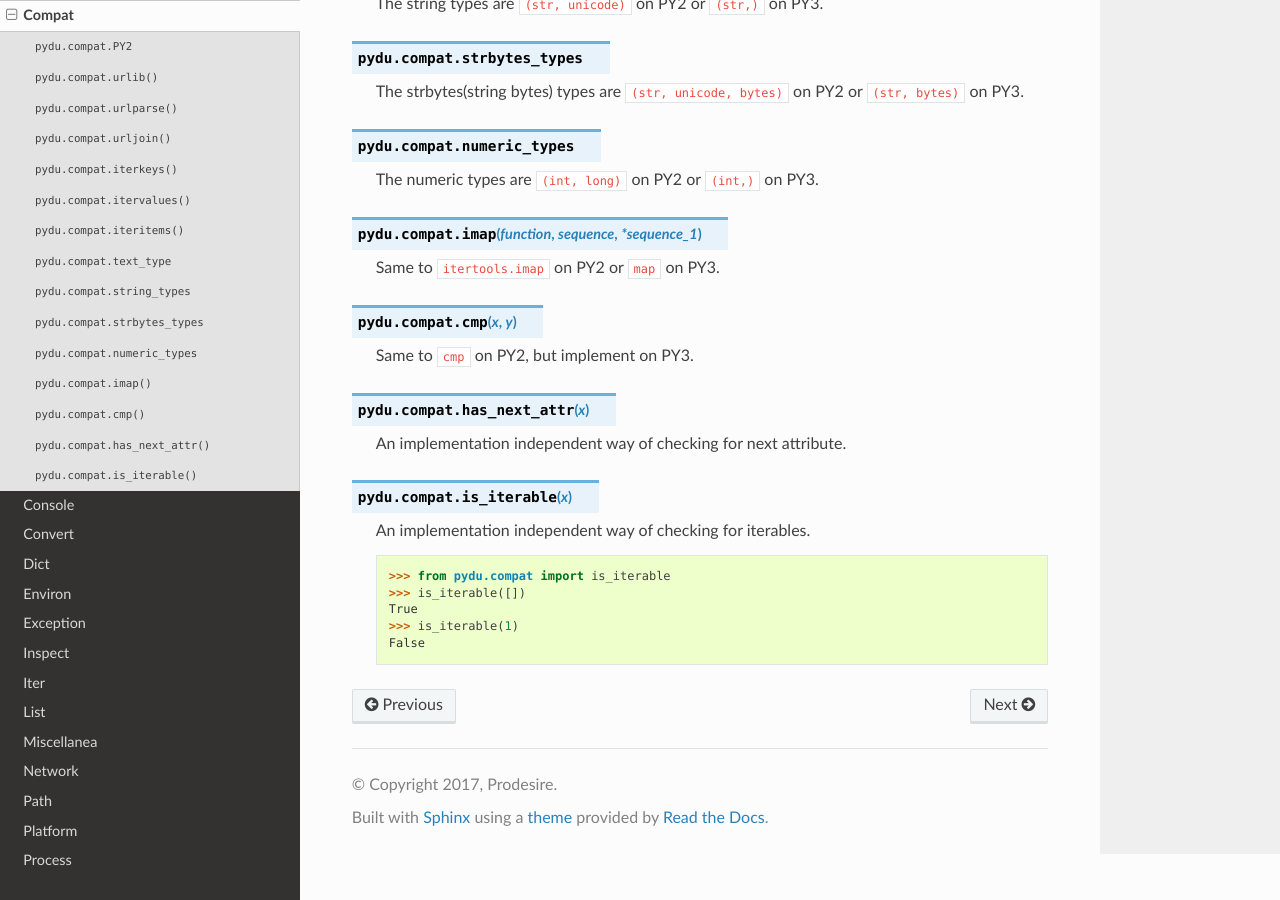
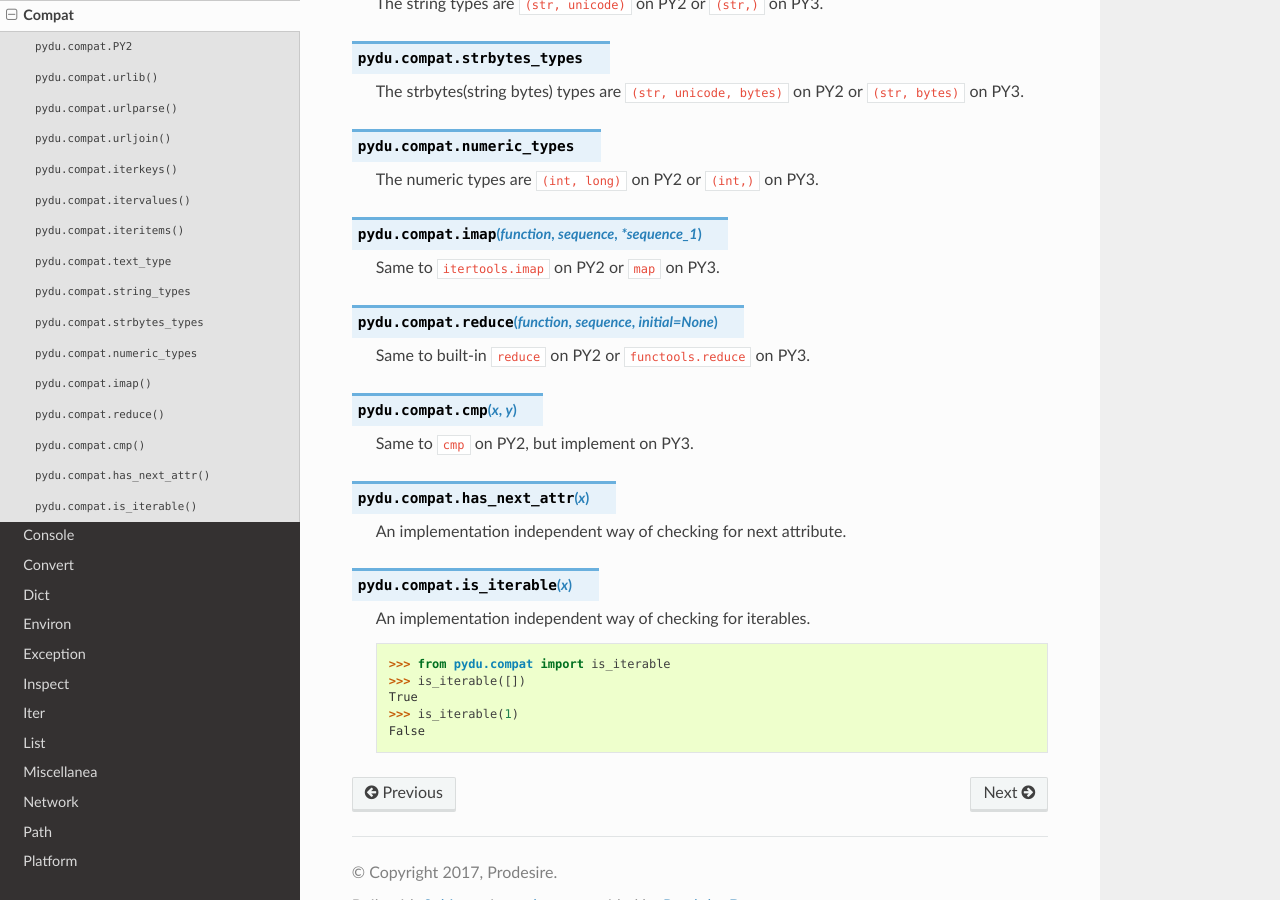
Before and after one commit to flaggo/pydu, a Sphinx documentation site: the page built from docs/compat.rst, in a window 1280 px wide and 900 px high, scrolled down 907 px. Built offline with Sphinx 7.4.7 and the Read the Docs theme 2.0.0, drawn with Linux system fonts in a browser that asks for light colours.

Commit message:
add doc for compat.reduce

```diff
--- a/docs/compat.rst
+++ b/docs/compat.rst
@@ -60,6 +60,11 @@ Compat
     Same to ``itertools.imap`` on PY2 or ``map`` on PY3.
 
 
+.. py:function:: pydu.compat.reduce(function, sequence, initial=None)
+
+    Same to built-in ``reduce`` on PY2 or ``functools.reduce`` on PY3.
+
+
 .. py:function:: pydu.compat.cmp(x, y)
 
     Same to ``cmp`` on PY2, but implement on PY3.
```
